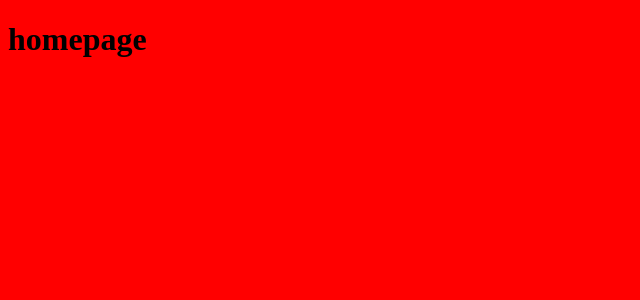
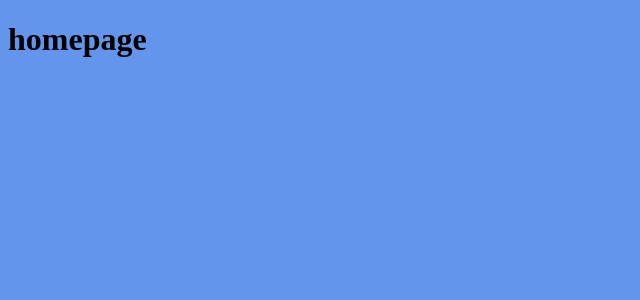
Before and after one commit to terranceleeg/terranceleeg-design, a Jekyll site: the page built from index.md, in a window 1280 px wide. Shown: the top 300 px of the page, without its empty margins (0-640 px from the left). Built offline with Jekyll 4.4.1, drawn with Linux system fonts in a browser that asks for light colours.

Commit message:
Update default.html

```diff
--- a/_layouts/default.html
+++ b/_layouts/default.html
@@ -4,10 +4,10 @@
   <meta charset="UTF-8">
   <meta name="viewport" content="width=device-width, initial-scale=1.0">
   <meta http-equiv="X-UA-Compatible" content="ie=edge">
-  <title>Default Layout</title>
+  <title> {{ site.title }} </title>
 
   <style>
-    body{ background: red;}
+    body{ background: cornflowerblue;}
   </style>
 
 </head>
```
